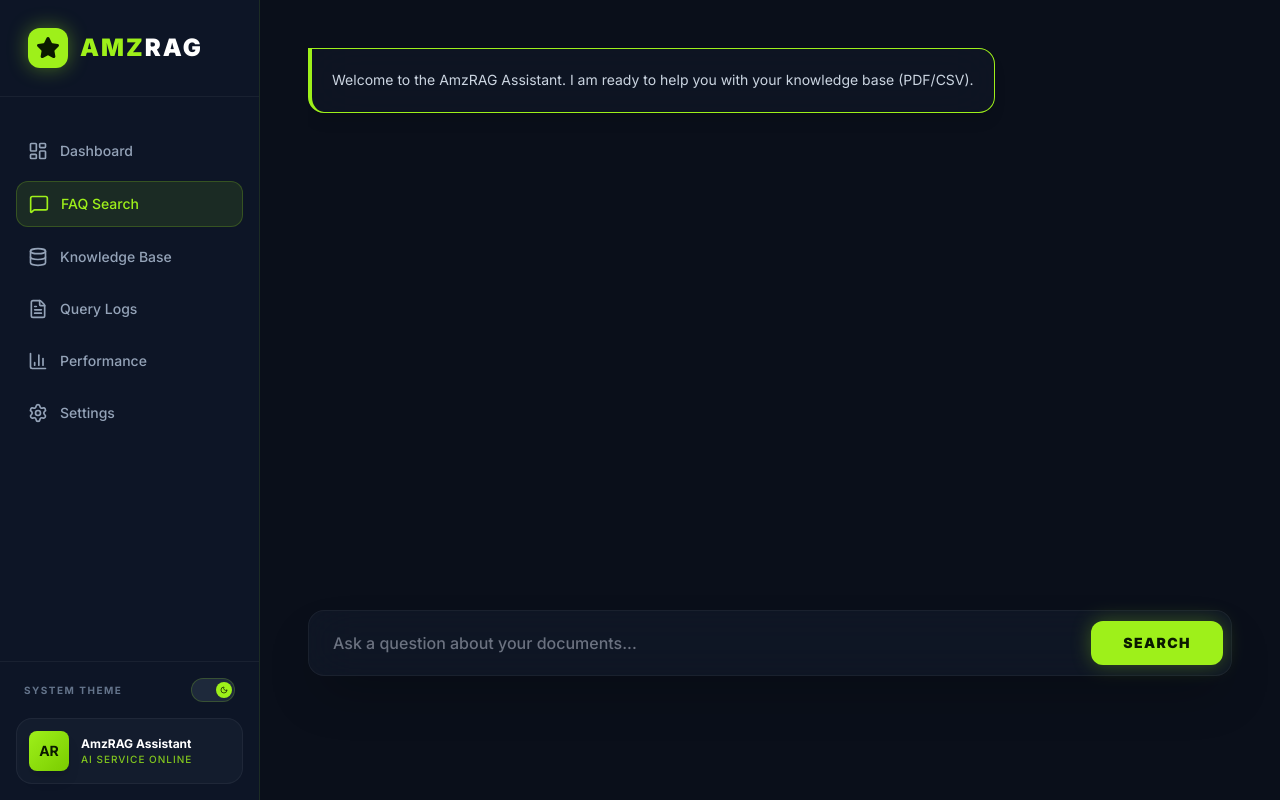
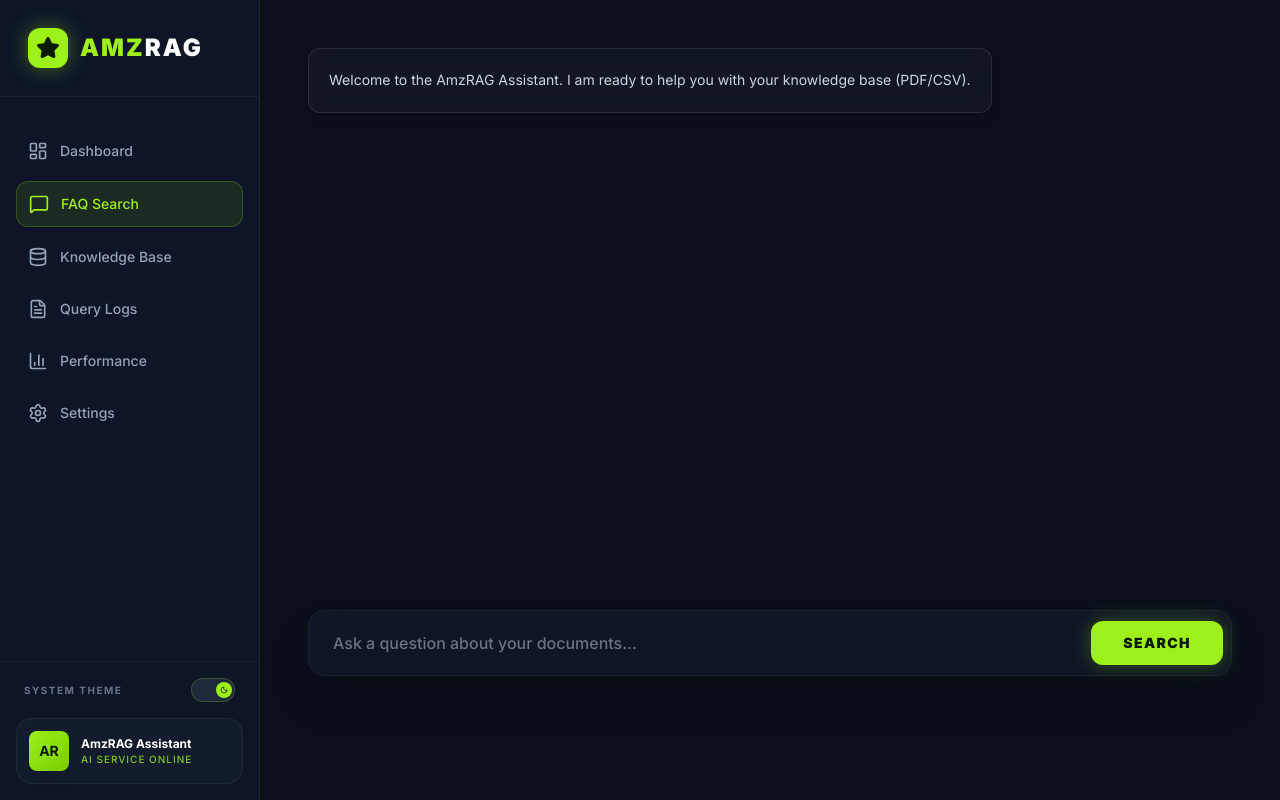
Before and after one commit to ndia4343/RAG-Chatbot-Collection, a Next.js app in the folder Amazon-FAQ-Customer-Chatbot/frontend/: page /assistant in a window 1280 px wide. Built offline with nearby package versions, Linux system fonts and the light colour scheme.

Commit message:
Update globals.css

```diff
--- a/Amazon-FAQ-Customer-Chatbot/frontend/app/globals.css
+++ b/Amazon-FAQ-Customer-Chatbot/frontend/app/globals.css
@@ -64,3 +64,22 @@
     box-shadow: 0 0 20px var(--brand-glow);
   }
 }
+/* Add these at the very end of globals.css */
+
+.dashboard-text {
+  /* Using a softer off-white for better eye comfort on dark backgrounds */
+  color: #f1f5f9;
+  text-shadow: 0 2px 4px rgba(0, 0, 0, 0.5);
+}
+
+.accent-text {
+  /* This is the Lime Green from your logo to keep things consistent */
+  color: #bef264;
+}
+
+.glass-card {
+  background: rgba(255, 255, 255, 0.03);
+  backdrop-filter: blur(10px);
+  border: 1px solid rgba(255, 255, 255, 0.1);
+  border-radius: 12px;
+}
```
